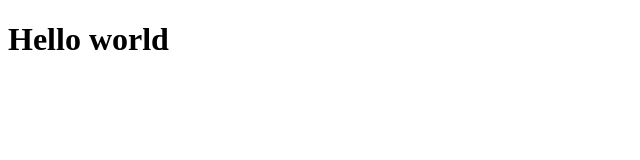
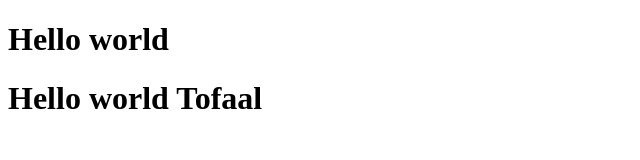
Before and after one commit to Ashraful138/versionControlLab, a plain HTML site: page index.html in a window 1280 px wide. Shown: the whole page, without its empty margins (0-640 px from the left). Drawn offline with Linux system fonts and the light colour scheme.

Commit message:
add an h1 tag

```diff
--- a/index.html
+++ b/index.html
@@ -6,6 +6,8 @@
     <title>Document</title>
 </head>
 <body>
-    <h1>Hello world</h1>
+    <h1>Hello world </h1>
+    <h1>Hello world Tofaal</h1>
+
 </body>
 </html>
```
